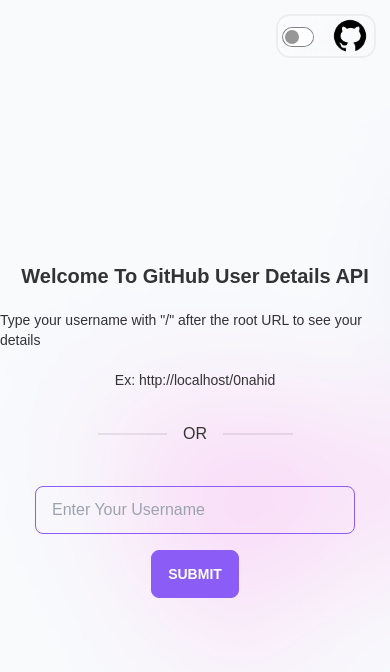
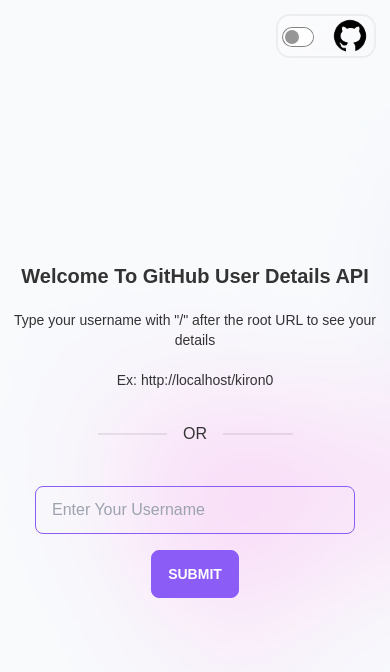
Before and after one commit to kiron0/githubUserDetails, a React (Create React App) app: page / in a window 390 px wide. Shown: the top 672 px of the page. Built offline with nearby package versions, Linux system fonts and the light colour scheme.

Commit message:
fixed some bugs

```diff
--- a/src/App.jsx
+++ b/src/App.jsx
@@ -20,10 +20,11 @@
   return (
     <div
       data-theme={theme && "night"}
-      className={`${theme
+      className={`${
+        theme
           ? "bg-[url('./Assets/bg-dark.jpg')]"
           : "bg-[url('./Assets/bg-light.jpg')]"
-        } bg-cover`}
+      } bg-cover`}
     >
       <InitializeContext.Provider value={{ handleThemeChange, theme }}>
         <Routes>
--- a/src/Components/GithubUser/GithubUser.jsx
+++ b/src/Components/GithubUser/GithubUser.jsx
@@ -13,7 +13,7 @@
   const { pageLoading } = useRepositories(username, setRepositories);
 
   return (
-    <div className="container mx-auto px-5 overflow-x-hidden">
+    <div className="container mx-auto px-5 overflow-x-hidden pb-10">
       <Header user={user} />
       <Repositories pageLoading={pageLoading} repositories={repositories} />
       <Pagination username={username} setRepositories={setRepositories} />
--- a/src/Components/Home/Home.jsx
+++ b/src/Components/Home/Home.jsx
@@ -2,16 +2,23 @@
 import { InitializeContext } from "../../App";
 import gitHubDark from "../../Assets/github-dark.png";
 import gitHubLight from "../../Assets/github-light.png";
+import { toast } from "react-hot-toast";
 
 export default function Home() {
   const { handleThemeChange, theme } = useContext(InitializeContext);
   const name = useRef();
   const handleUserNameSearch = (e) => {
     e.preventDefault();
-    window.location.href = `/${name.current.value}`;
+
+    // if name is empty
+    if (!name.current.value) {
+      toast.error("Please enter a username");
+      return;
+    } else {
+      window.location.href = `/${name.current.value}`;
+    }
   };
   return (
-
     <div className="flex flex-col gap-5 justify-center items-center h-screen overflow-x-hidden">
       <div className="flex justify-center items-center gap-4 backdrop-blur-lg glass px-1 fixed top-4 right-4 rounded-xl">
         <div className="flex justify-center items-center">
@@ -29,7 +36,7 @@
         </div>
         <div className="flex justify-center items-center">
           <a
-            href="https://github.com/0nahid/github-user-details"
+            href="https://github.com/kiron0/github-user-details"
             target="_blank"
             rel="noreferrer"
             title="Github User Details"
@@ -49,18 +56,18 @@
           Welcome To GitHub User Details API
         </h1>
       </div>
-      <p className="text-sm md:text-xl">
+      <p className="text-sm md:text-xl text-center">
         Type your username with "/" after the root URL to see your details
       </p>
       <p className="text-sm md:text-xl">
         Ex:{" "}
         <a
-          href={`${window.location.href}0nahid`}
+          href={`${window.location.href}kiron0`}
           target="_blank"
           rel="noreferrer"
           className="hover:text-primary duration-300"
         >
-          {window.location.href}0nahid
+          {window.location.href}kiron0
         </a>
       </p>
       <p className="divider w-[50%] md:w-[30%] lg:w-[20%] mx-auto">OR</p>
--- a/src/Components/NotFound/NotFound.jsx
+++ b/src/Components/NotFound/NotFound.jsx
@@ -1,9 +1,17 @@
 import React from "react";
+import { useNavigate } from "react-router-dom";
 
 export default function NotFound() {
+  const navigate = useNavigate();
   return (
-    <div>
+    <div className="flex flex-col justify-center items-center h-screen ">
       <h1>Page Not Found</h1>
+      <button
+        onClick={() => navigate("/")}
+        className="btn btn-xs text-white mt-4"
+      >
+        Go Back to Home
+      </button>
     </div>
   );
 }
--- a/src/Components/Pagination/Pagination.jsx
+++ b/src/Components/Pagination/Pagination.jsx
@@ -1,29 +1,35 @@
 import React from "react";
 import { AiOutlineArrowLeft, AiOutlineArrowRight } from "react-icons/ai";
 import useRepositories from "../../Hooks/useRepositories";
+import { useNavigate } from "react-router-dom";
 
 export default function Pagination({ username, setRepositories }) {
+  const navigate = useNavigate();
   const { page, setPage, pageNumber, setNewer, newer } = useRepositories(
     username,
     setRepositories
   );
 
   return (
+    <>
+      {pageNumber > 0 ? (
         <div className="text-center">
           <div className="btn-group py-5 ">
             <button
               onClick={() => setPage(page - 1)}
-          className={`btn btn-primary btn-outline btn-sm ${page === 1 ? "btn-disabled" : undefined
+              className={`btn btn-primary btn-outline btn-sm ${
+                page === 1 ? "btn-disabled" : undefined
               }`}
             >
               «
             </button>
 
-        {[...Array(pageNumber).keys()].map((number) => (
+            {[...Array(pageNumber)?.keys()]?.map((number) => (
               <button
                 key={number}
                 onClick={() => setPage(number + 1)}
-            className={`${page === number + 1
+                className={`${
+                  page === number + 1
                     ? "btn btn-sm btn-primary"
                     : "btn btn-sm btn-outline btn-primary"
                 }`}
@@ -34,7 +40,8 @@
 
             <button
               onClick={() => setPage(page + 1)}
-          className={`btn btn-primary btn-outline btn-sm ${page === pageNumber ? "btn-disabled" : undefined
+              className={`btn btn-primary btn-outline btn-sm ${
+                page === pageNumber ? "btn-disabled" : undefined
               }`}
             >
               »
@@ -44,19 +51,33 @@
           <div className="flex justify-between items-center">
             <button
               onClick={() => setNewer(false)}
-          className={`capitalize btn btn-sm btn-outline ${!newer ? "btn-disabled" : "btn-primary"
+              className={`capitalize btn btn-sm btn-outline ${
+                !newer ? "btn-disabled" : "btn-primary"
               }`}
             >
               {<AiOutlineArrowLeft />} Older
             </button>
             <button
               onClick={() => setNewer(true)}
-          className={`capitalize btn btn-sm btn-outline ${newer ? "btn-disabled" : "btn-primary"
+              className={`capitalize btn btn-sm btn-outline ${
+                newer ? "btn-disabled" : "btn-primary"
               }`}
             >
               Newer {<AiOutlineArrowRight />}
             </button>
           </div>
         </div>
+      ) : (
+        <div className="flex flex-col justify-center items-center md:h-[70vh] lg:h-[75vh] h-[50vh]">
+          <h1>Page Not Found</h1>
+          <button
+            onClick={() => navigate("/")}
+            className="btn btn-xs text-white mt-4"
+          >
+            Go Back to Home
+          </button>
+        </div>
+      )}
+    </>
   );
 }
--- a/src/Components/Repositories/Repositories.jsx
+++ b/src/Components/Repositories/Repositories.jsx
@@ -7,6 +7,8 @@
     return <Loading />;
   }
   return (
+    <>
+      {repositories?.length > 0 ? (
         <div>
           {repositories?.length > 0 && (
             <h1 className="text-center font-semibold text-3xl py-12">
@@ -19,5 +21,9 @@
             ))}
           </div>
         </div>
+      ) : (
+        <></>
+      )}
+    </>
   );
 }
--- a/src/Components/Repositories/Repository.jsx
+++ b/src/Components/Repositories/Repository.jsx
@@ -41,9 +41,14 @@
                 </div>
               )}
             </label>
-            <h2 className="card-title hover:text-primary">
+            <h2
+              className="card-title hover:text-primary"
+              title={repository?.name}
+            >
               <a href={repository?.html_url} target="_blank" rel="noreferrer">
-                {repository?.name}
+                {repository?.name?.length > 18
+                  ? repository?.name?.slice(0, 18) + "..."
+                  : repository?.name}
               </a>
             </h2>
             <p className="font-semibold py-3" title={repository?.description}>
--- a/src/Hooks/useRepositories.js
+++ b/src/Hooks/useRepositories.jsx
@@ -9,9 +9,9 @@
 
   useEffect(() => {
     setPageLoading(true);
-
-    const url = `https://api.github.com/users/${username}/repos?page=${page}&per_page=${size}${newer ? "&sort=created" : ""
-      }`;
+    const url = `https://api.github.com/users/${username}/repos?page=${page}&per_page=${size}${
+      newer ? "&sort=created" : ""
+    }`;
     fetch(url)
       .then((res) => res.json())
       .then((data) => {
--- a/src/index.css
+++ b/src/index.css
@@ -8,3 +8,34 @@
   font-family: "Poppins", sans-serif;
   overflow-x: hidden;
 }
+
+:root {
+  --scrollbarBG: hsl(var(--hue), var(--sat), 98%);
+  --thumbBG: rgba(0, 0, 0, 0.6);
+  --scrollbar: #f5f5f5;
+  --thumb: #e0e0e0;
+}
+
+/* For Scroll bar Customization */
+
+body::-webkit-scrollbar {
+  width: 8px;
+}
+
+body {
+  scrollbar-width: thin;
+  scrollbar-color: var(--thumbBG) var(--scrollbarBG);
+}
+
+body::-webkit-scrollbar-track {
+  --tw-shadow: 0 1px 2px 0 rgba(0, 0, 0, 0.05);
+  box-shadow: var(--tw-ring-offset-shadow, 0 0 #0000),
+    var(--tw-ring-shadow, 0 0 #0000), var(--tw-shadow);
+  background: var(--scrollbarBG);
+}
+
+body::-webkit-scrollbar-thumb {
+  background-color: var(--thumbBG);
+  border-radius: 6px;
+  border: 3px solid var(--scrollbarBG);
+}
```
Also changed, not shown: src/Hooks/useUser.jsx (renamed from src/Hooks/useUser.js). Lines whose indentation alone changed are shown as unchanged.
